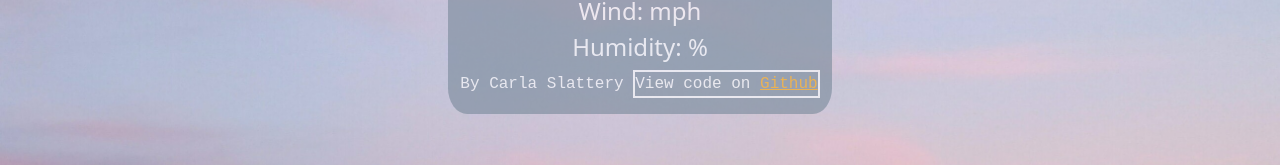
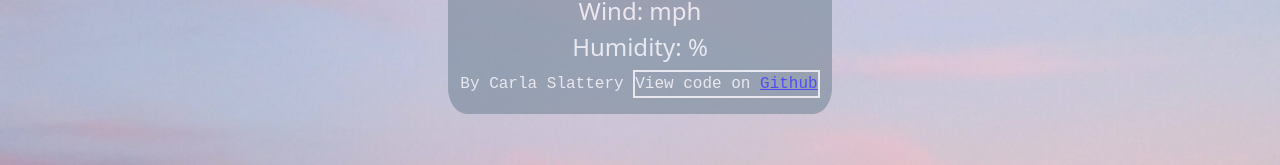
Before and after one commit to CarlaSlattery/WeatherApp_Project, a website: page index.html in a window 1280 px wide. In both pictures the pointer is over the link "Github". Shown: the part 432-597 px from the top of the page. Drawn offline with nearby package versions, Linux system fonts and the light colour scheme.

Commit message:
added link hover to footer

```diff
--- a/styles/main.css
+++ b/styles/main.css
@@ -35,23 +35,6 @@ input {
   margin-top: 15px;
   margin-left: 10px;
 }
-
-/*
-.btn-btn-primary {
-  border-radius: 10%;
-  margin-top: 10px;
-  margin-left: 10px;
-  padding-right: 30px;
-  padding-left: 30px;
-  padding-top: 7.5px;
-  padding-bottom: 7.5px;
-
-  background-color: #009688;
-  color: white;
-  font-size: 16px;
-}
-
-*/
 
 .content {
   background-color: lightslategray;
@@ -150,6 +133,10 @@ footer a {
   color: black;
 }
 
+footer a:hover {
+  color: blue;
+}
+
 footer p {
   display: inline-block;
 }
```
